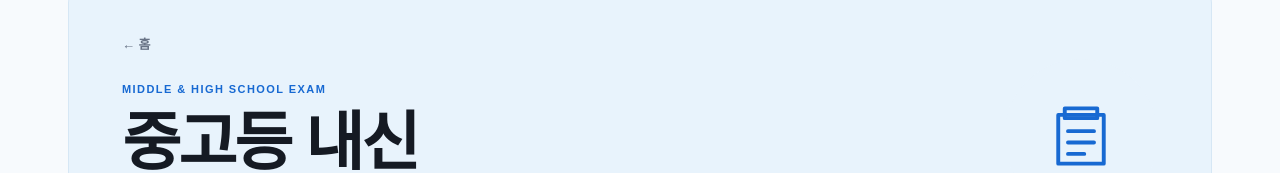
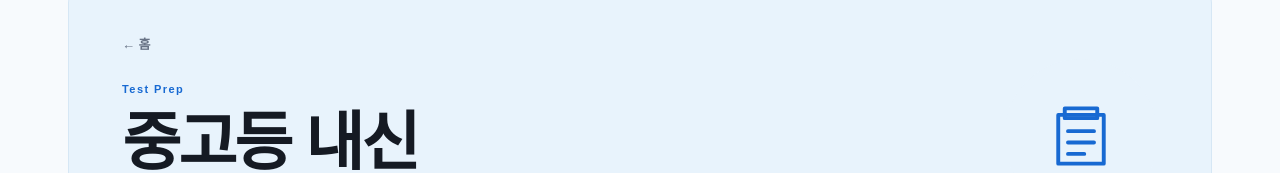
Before and after one commit to waytogomk/english-archive-0820, a Next.js app: page /exam-prep in a window 1280 px wide. Shown: the part 159-332 px from the top of the page. Built offline with nearby package versions, Linux system fonts and the light colour scheme; a web font is replaced by a local one.

Commit message:
copy: rename exam prep label

```diff
--- a/app/exam-prep/page.tsx
+++ b/app/exam-prep/page.tsx
@@ -10,7 +10,7 @@ export default function ExamPrepPage() {
       <section className="page-intro exam-prep-intro">
         <div>
           <Link className="back-link" href="/">← 홈</Link>
-          <span className="eyebrow">MIDDLE & HIGH SCHOOL EXAM</span>
+          <span className="eyebrow">Test Prep</span>
           <h1>중고등 내신</h1>
           <p>학교 시험에 맞춘 실전 학습과 핵심 문법을 체계적으로 준비하세요.</p>
         </div>
```
